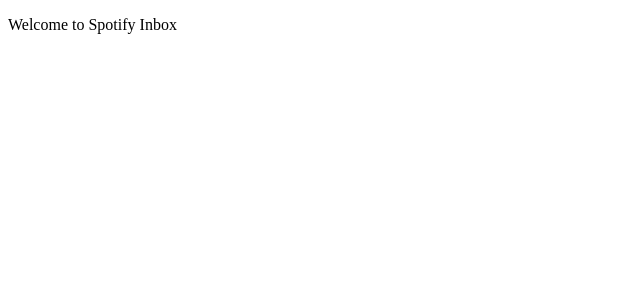
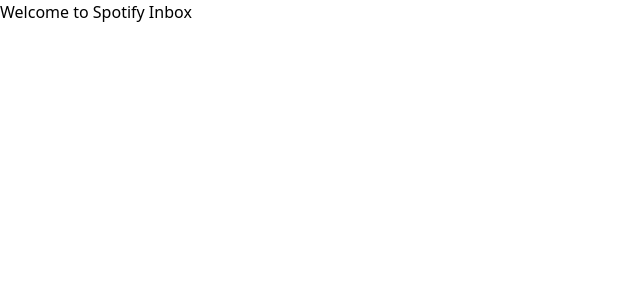
Before and after one commit to Mykhol/spotify-inbox, a Next.js app: page / in a window 1280 px wide. Shown: the top 300 px of the page, without its empty margins (0-640 px from the left). Built offline with nearby package versions, Linux system fonts and the light colour scheme.

Commit message:
Add tailwindcss and implement basic styling foundations

```diff
--- a/package.json
+++ b/package.json
@@ -19,5 +19,10 @@
     "react": "18.2.0",
     "react-dom": "18.2.0",
     "typescript": "4.9.4"
+  },
+  "devDependencies": {
+    "autoprefixer": "^10.4.13",
+    "postcss": "^8.4.21",
+    "tailwindcss": "^3.2.4"
   }
 }
--- /dev/null
+++ b/postcss.config.js
@@ -0,0 +1,6 @@
+module.exports = {
+  plugins: {
+    tailwindcss: {},
+    autoprefixer: {},
+  },
+}
--- /dev/null
+++ b/src/app/layout.tsx
@@ -0,0 +1,16 @@
+import "../styles/globals.css";
+import LayoutProps from "@/types/layout.type";
+
+const RootLayout = (props: LayoutProps) => {
+
+  return (
+    <html>
+    <body>
+    {props.children}
+    </body>
+    </html>
+  )
+
+}
+
+export default RootLayout;
--- /dev/null
+++ b/src/styles/globals.css
@@ -0,0 +1,3 @@
+@tailwind base;
+@tailwind components;
+@tailwind utilities;
--- /dev/null
+++ b/src/types/layout.type.ts
@@ -0,0 +1,5 @@
+type LayoutProps = {
+  children?: React.ReactNode;
+}
+
+export default LayoutProps;
--- /dev/null
+++ b/tailwind.config.js
@@ -0,0 +1,10 @@
+/** @type {import('tailwindcss').Config} */
+module.exports = {
+    content: [
+        "./src/**/*.{js,ts,jsx,tsx}",
+    ],
+    theme: {
+        extend: {},
+    },
+    plugins: [],
+}
```
Also changed, not shown: 1 other file (tests, documents, lock files or other folders).
